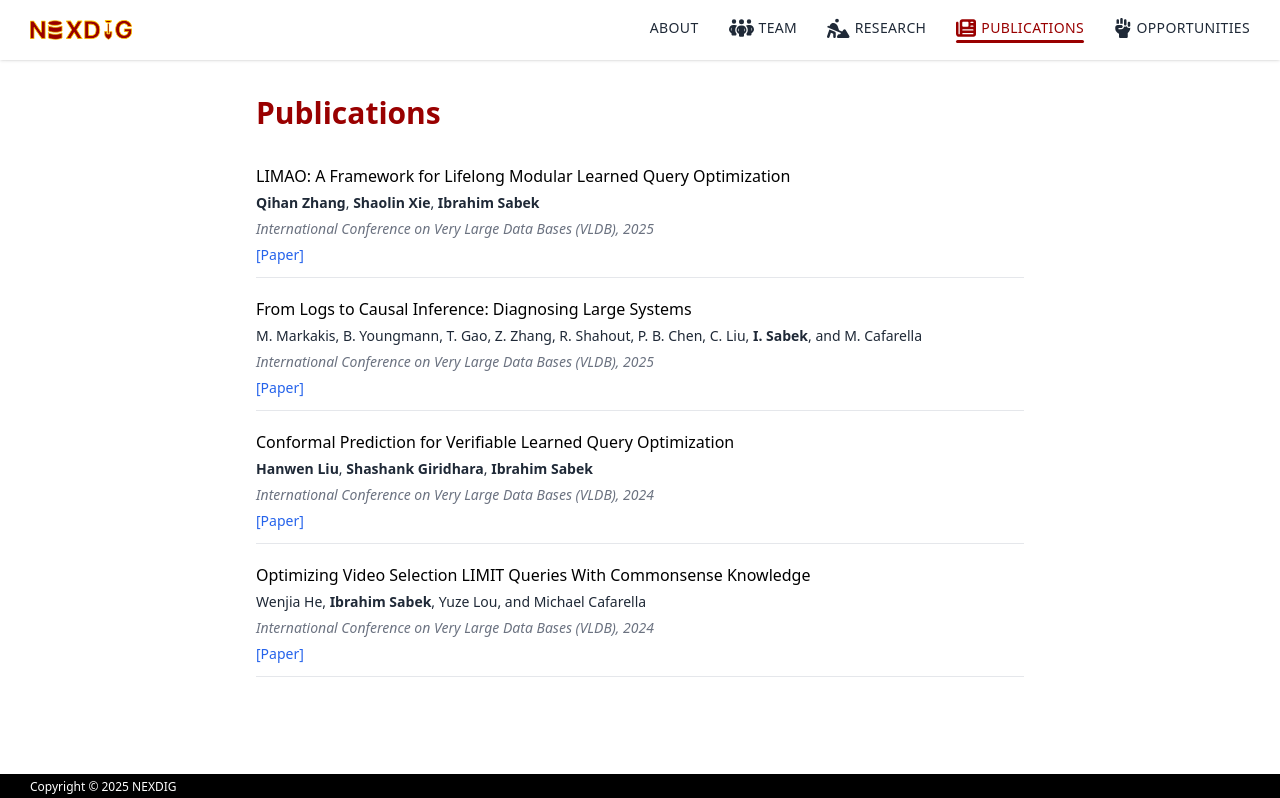
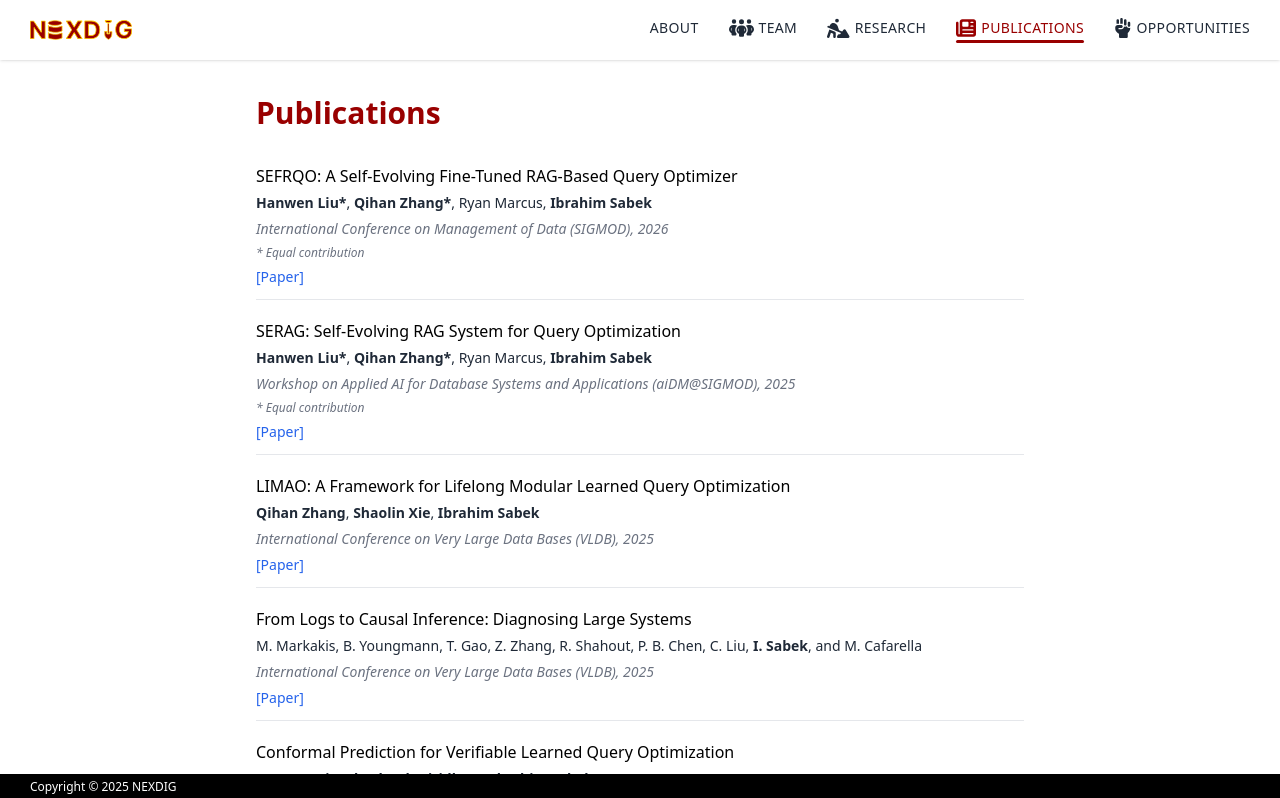
Before and after one commit to usc-nexdig-lab/usc-nexdig-lab.github.io, a React (Create React App) app: page /publications in a window 1280 px wide. Shown: the top 798 px of the page. Built offline with nearby package versions, Linux system fonts and the light colour scheme.

Commit message:
add two llmqo papers

```diff
--- a/src/views/publications.tsx
+++ b/src/views/publications.tsx
@@ -2,6 +2,32 @@ import { Title } from "components/title";
 
 export const Publications = () => {
   const publications = [
+    {
+      title: "SEFRQO: A Self-Evolving Fine-Tuned RAG-Based Query Optimizer",
+      authors: (
+        <>
+          <b>Hanwen Liu*</b>, <b>Qihan Zhang*</b>, Ryan Marcus, <b>Ibrahim Sabek</b>
+        </>
+      ),
+      source: "International Conference on Management of Data (SIGMOD), 2026",
+      links: [
+        { label: "Paper", url: "https://arxiv.org/abs/2508.17556" },
+      ],
+      note: "* Equal contribution",
+    },
+    {
+      title: "SERAG: Self-Evolving RAG System for Query Optimization",
+      authors: (
+        <>
+          <b>Hanwen Liu*</b>, <b>Qihan Zhang*</b>, Ryan Marcus, <b>Ibrahim Sabek</b>
+        </>
+      ),
+      source: "Workshop on Applied AI for Database Systems and Applications (aiDM@SIGMOD), 2025",
+      links: [
+        { label: "Paper", url: "https://viterbi-web.usc.edu/~sabek/pdf/25_workshop_serag.pdf" },
+      ],
+      note: "* Equal contribution",
+    },
     {
       title: "LIMAO: A Framework for Lifelong Modular Learned Query Optimization",
       authors: (
@@ -70,6 +96,11 @@ export const Publications = () => {
             <p className="italic text-gray-500 text-sm">
               {publication.source}
             </p>
+            {publication.note && (
+              <p className="text-xs text-gray-500 italic">
+                {publication.note}
+              </p>
+            )}
 
             <div className="text-sm text-gray-600 mt-1 space-x-2">
               {publication.links.map((linkObj, i) => (
```
